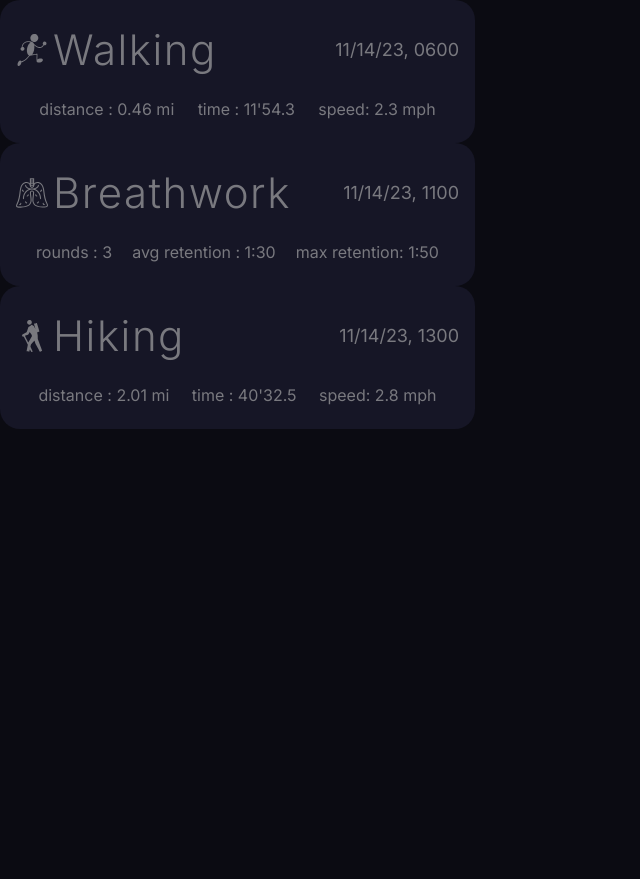
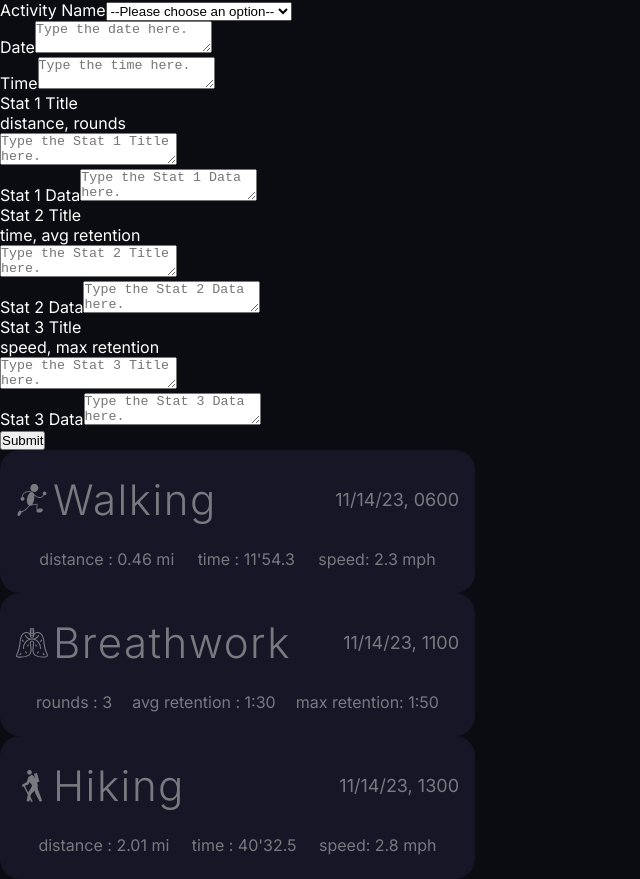
Before and after one commit to michaelpaulcuccia/nextbigthing, a Next.js app in the folder client/: page / in a window 1280 px wide. Shown: the whole page, without its empty margins (0-640 px from the left). Before the commit the page ends 800 px from the top, so only its background shows below. Built offline with nearby package versions, Linux system fonts and the light colour scheme.

Commit message:
form working with new fields

```diff
--- a/client/app/components/ActivityForm.jsx
+++ b/client/app/components/ActivityForm.jsx
@@ -1,11 +1,25 @@
 "use client";
 
 import { useState } from "react";
+import styled from "styled-components";
+
+const Root = styled.div`
+  color: white;
+  display: flex;
+  flex-direction: column;
+`;
 
 export default function ActivityForm() {
   const [activityType, setActivityType] = useState("");
   const [date, setDate] = useState("");
   const [time, setTime] = useState("");
+  const [stat1Title, setStat1Title] = useState("");
+  const [stat1, setStat1Data] = useState("");
+  const [stat2Title, setStat2Title] = useState("");
+  const [stat2, setStat2Data] = useState("");
+  const [stat3Title, setStat3Title] = useState("");
+  const [stat3, setStat3Data] = useState("");
+
 
   const [error, setError] = useState([]);
   const [success, setSuccess] = useState(false);
@@ -21,7 +35,13 @@ export default function ActivityForm() {
       body: JSON.stringify({
         activityType,
         date,
-        time
+        time,
+        stat1Title,
+        stat1,
+        stat2Title,
+        stat2,
+        stat3Title,
+        stat3,
       }),
     });
 
@@ -34,12 +54,18 @@ export default function ActivityForm() {
       setActivityType("");
       setDate("");
       setTime("");
+      setStat1Title("");
+      setStat1Data("");
+      setStat2Title("");
+      setStat2Data("");
+      setStat3Title("");
+      setStat3Data("");
     }
 
   };
 
   return (
-    <>
+    <Root>
       <form
         onSubmit={handleSubmit}
       >
@@ -77,6 +103,69 @@ export default function ActivityForm() {
           ></textarea>
         </div>
 
+        <div>
+          <label htmlFor="stat1Title">Stat 1 Title</label>
+          <p>distance, rounds</p>
+          <textarea
+            onChange={(e) => setStat1Title(e.target.value)}
+            value={stat1Title}
+            id="stat1Title"
+            placeholder="Type the Stat 1 Title here."
+          ></textarea>
+        </div>
+
+        <div>
+          <label htmlFor="stat1Title">Stat 1 Data</label>
+          <textarea
+            onChange={(e) => setStat1Data(e.target.value)}
+            value={stat1}
+            id="stat1"
+            placeholder="Type the Stat 1 Data here."
+          ></textarea>
+        </div>
+
+        <div>
+          <label htmlFor="stat2Title">Stat 2 Title</label>
+          <p>time, avg retention</p>
+          <textarea
+            onChange={(e) => setStat2Title(e.target.value)}
+            value={stat2Title}
+            id="stat2Title"
+            placeholder="Type the Stat 2 Title here."
+          ></textarea>
+        </div>
+
+        <div>
+          <label htmlFor="stat1Title">Stat 2 Data</label>
+          <textarea
+            onChange={(e) => setStat2Data(e.target.value)}
+            value={stat2}
+            id="stat2"
+            placeholder="Type the Stat 2 Data here."
+          ></textarea>
+        </div>
+
+        <div>
+          <label htmlFor="stat3Title">Stat 3 Title</label>
+          <p>speed, max retention</p>
+          <textarea
+            onChange={(e) => setStat3Title(e.target.value)}
+            value={stat3Title}
+            id="stat3Title"
+            placeholder="Type the Stat 3 Title here."
+          ></textarea>
+        </div>
+
+        <div>
+          <label htmlFor="stat3Title">Stat 3 Data</label>
+          <textarea
+            onChange={(e) => setStat3Data(e.target.value)}
+            value={stat3}
+            id="stat3"
+            placeholder="Type the Stat 3 Data here."
+          ></textarea>
+        </div>
+
         <button type="submit">
           Submit
         </button>
@@ -90,6 +179,6 @@ export default function ActivityForm() {
             </div>
           ))}
       </div>
-    </>
+    </Root>
   );
 }
--- a/client/app/components/Box.jsx
+++ b/client/app/components/Box.jsx
@@ -81,9 +81,9 @@ export default function Box({
     stat1,
     stat2,
     stat3,
-    statData1,
-    statData2,
-    statData3
+    stat1Title,
+    stat2Title,
+    stat3Title
 }) {
   return (
     <Root>
@@ -93,9 +93,9 @@ export default function Box({
             <DateTimeContainer>{date}, {time}</DateTimeContainer>
         </ActivityContainer>
         <DataContainer>
-                <div>{statData1} : {stat1}</div>
-                <div>{statData2} : {stat2}</div>
-                <div>{statData3}: {stat3}</div>
+                <div>{stat1Title} : {stat1}</div>
+                <div>{stat2Title} : {stat2}</div>
+                <div>{stat3Title}: {stat3}</div>
         </DataContainer>
     </Root>
   )
--- a/client/app/models/activity.js
+++ b/client/app/models/activity.js
@@ -6,13 +6,7 @@ const activitySchema = new Schema({
     required: [true, "Activity is required."],
     enum: ["Hiking", "Walking", "Breathwork"],
   },
-
-//   email: {
-//     type: String,
-//     required: [true, "Email is required."],
-//     match: [/^[\w.%+-]+@[\w.-]+\.[A-Za-z]{2,}$/i, "Invalid email address"],
-//   },
-
+  //this item will automatically populate without user input.
   dateAuto: {
     type: Date,
     default: Date.now,
@@ -25,31 +19,30 @@ const activitySchema = new Schema({
     type: String,
     required: [true, "time is required."],
   },
-  // stat1: {
-  //   type: String,
-  //   required: [true, "stat1 is required."],
-  // },
-  // stat2: {
-  //   type: String,
-  //   required: [true, "stat2 is required."],
-  // },
-  // stat3: {
-  //   type: String,
-  //   required: [true, "stat3 is required."],
-  // },
-  // statData1: {
-  //   type: String,
-  //   required: [true, "statData1 is required."],
-  // },
-  //  statData2: {
-  //   type: String,
-  //   required: [true, " statData2 is required."],
-  // },
-  //  statData3: {
-  //   type: String,
-  //   required: [true, " statData3 is required."],
-  // }
-
+  stat1Title: {
+    type: String,
+    required: [true, "stat1Title is required."],
+  },
+  stat1: {
+    type: String,
+    required: [true, "stat1 is required."],
+  },
+  stat2Title: {
+    type: String,
+    required: [true, " stat2Title is required."],
+  },
+  stat2: {
+    type: String,
+    required: [true, "stat2 is required."],
+  },
+  stat3Title: {
+    type: String,
+    required: [true, " stat3Title is required."],
+  },
+  stat3: {
+    type: String,
+    required: [true, "stat3 is required."],
+  },
 });
 
 const Activity =
--- a/client/app/page.js
+++ b/client/app/page.js
@@ -3,14 +3,14 @@
 import runner from './assets/icons/runner.svg';
 import breathwork from './assets/icons/breathwork.svg';
 import hiking from './assets/icons/hiking.svg';
-// import ActivityForm from "./components/ActivityForm";
+import ActivityForm from "./components/ActivityForm";
 import Box from "./components/Box";
 
 
 export default function Home() {
   return (
     <>
-      {/* <ActivityForm /> */}
+      <ActivityForm />
       <Box
         activityType="Walking"
         image={runner}
@@ -19,9 +19,9 @@ export default function Home() {
         stat1="0.46 mi"
         stat2="11'54.3"
         stat3='2.3 mph'
-        statData1="distance"
-        statData2="time"
-        statData3="speed"
+        stat1Title="distance"
+        stat2Title="time"
+        stat3Title="speed"
       />
       <Box
         activityType="Breathwork"
@@ -31,9 +31,9 @@ export default function Home() {
         stat1="3"
         stat2="1:30"
         stat3='1:50'
-        statData1="rounds"
-        statData2="avg retention"
-        statData3="max retention"
+        stat1Title="rounds"
+        stat2Title="avg retention"
+        stat3Title="max retention"
       />
       <Box
         activityType="Hiking"
@@ -43,9 +43,9 @@ export default function Home() {
         stat1="2.01 mi"
         stat2="40'32.5"
         stat3='2.8 mph'
-        statData1="distance"
-        statData2="time"
-        statData3="speed"
+        stat1Title="distance"
+        stat2Title="time"
+        stat3Title="speed"
       />
     </>
   );
```
Also changed, not shown: client/app/api/uploaddata/route.js (+12 -12 lines).
